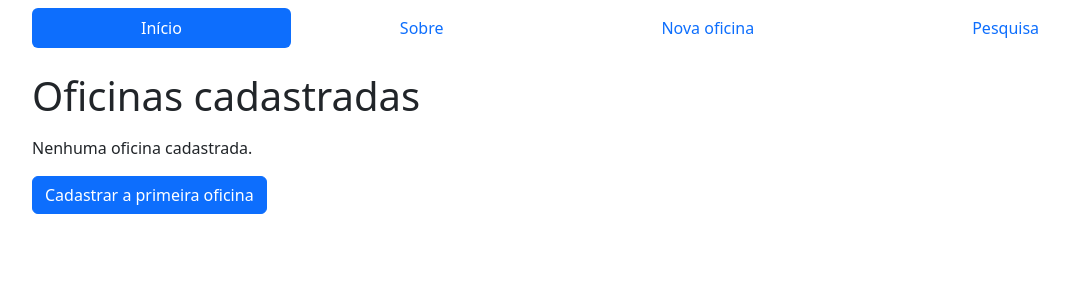
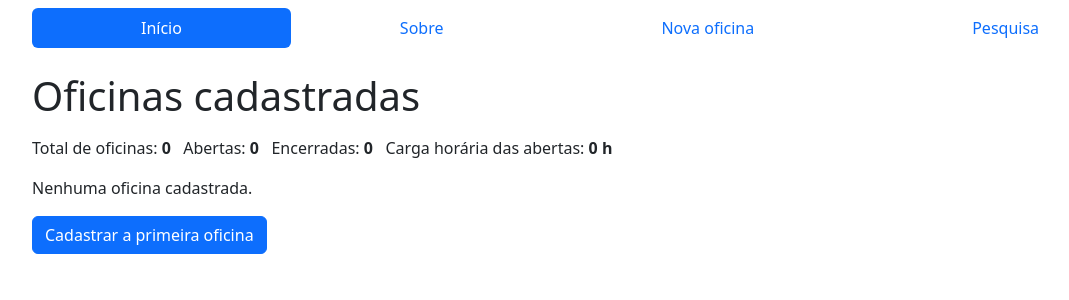
Before and after one commit to Renatowilliam21/desenvolvimento-back-end-I-rw, a Node server app: page / in a window 1280 px wide. Shown: the top 300 px of the page, without its empty margins (50-1119 px from the left). Run offline with Node 20, Linux system fonts and the light colour scheme.

Commit message:
feat: resumo do catálogo com quatro indicadores

```diff
--- a/controller/controllerIndex.js
+++ b/controller/controllerIndex.js
@@ -1,5 +1,20 @@
 // importação da classe que gerencia as oficinas na memória
 const oficinas = require('../model/oficinaMemoria.js')
+
+// calcula os indicadores a partir de todas as oficinas em memória
+function calcula_resumo(lista){
+    var abertas = lista.filter(o => o.aberta)
+    var soma_carga = 0
+    for (var o of abertas) {
+        soma_carga = soma_carga + o.carga_horaria
+    }
+    return {
+        total: lista.length,
+        abertas: abertas.length,
+        encerradas: lista.length - abertas.length,
+        carga_abertas: soma_carga,
+    }
+}
 
 // cria e já exporta a função que será responsável pela tela principal
 exports.tela_principal = async function(req, res){
@@ -8,6 +23,7 @@ exports.tela_principal = async function(req, res){
     contexto = {
         titulo_pagina: "Catálogo de Oficinas",
         menu_inicio: true,
+        resumo: calcula_resumo(lista),
         oficinas: lista,
         catalogo_vazio: lista.length == 0,
     }
--- a/views/index.hbs
+++ b/views/index.hbs
@@ -1,4 +1,11 @@
 <h1 class="mb-3">Oficinas cadastradas</h1>
+
+<p class="mb-3">
+    Total de oficinas: <b>{{resumo.total}}</b>
+    &nbsp; Abertas: <b>{{resumo.abertas}}</b>
+    &nbsp; Encerradas: <b>{{resumo.encerradas}}</b>
+    &nbsp; Carga horária das abertas: <b>{{resumo.carga_abertas}} h</b>
+</p>
 
 {{#if catalogo_vazio}}
     <p>Nenhuma oficina cadastrada.</p>
```
